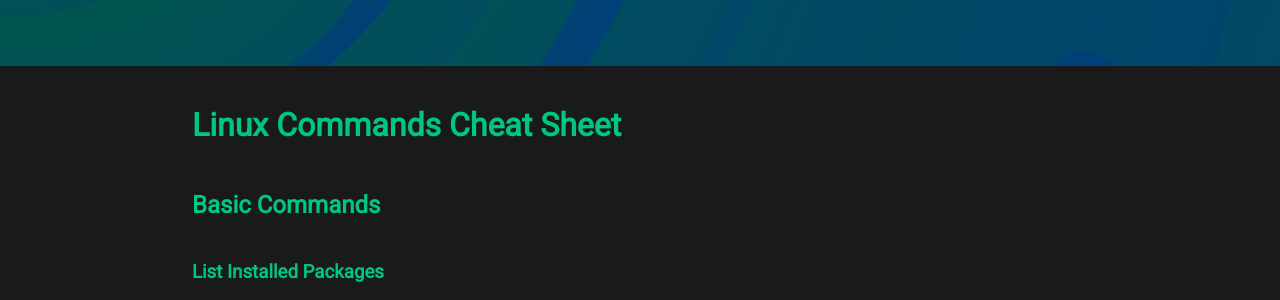
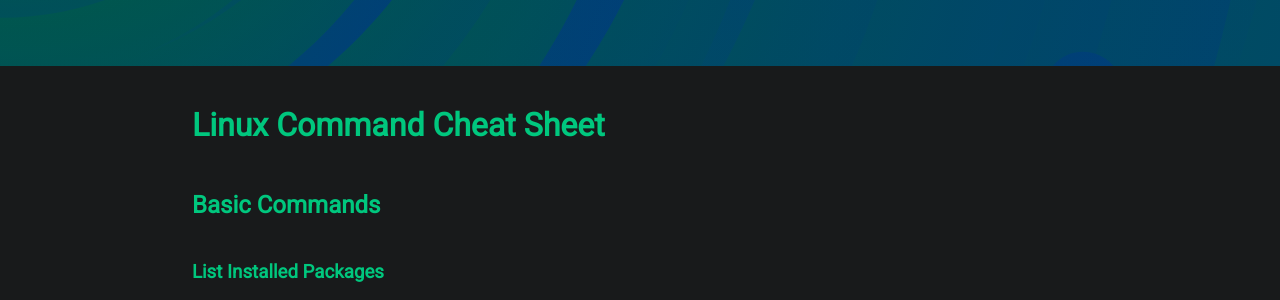
Before and after one commit to PouletEnSlip/pouletenslip.github.io, a Jekyll site: the page built from pages/linux/index.md, in a window 1280 px wide and 900 px high. Shown: the part 302-602 px from the top of the window. Built offline with Jekyll 4.4.1, drawn with Linux system fonts in a browser that asks for light colours; our own code applies the rules of GitHub Pages for plain Markdown files.

Commit message:
Update index.md

```diff
--- a/pages/linux/index.md
+++ b/pages/linux/index.md
@@ -1,4 +1,4 @@
-# Linux Commands Cheat Sheet
+# Linux Command Cheat Sheet
 
 ## Basic Commands
 
```
